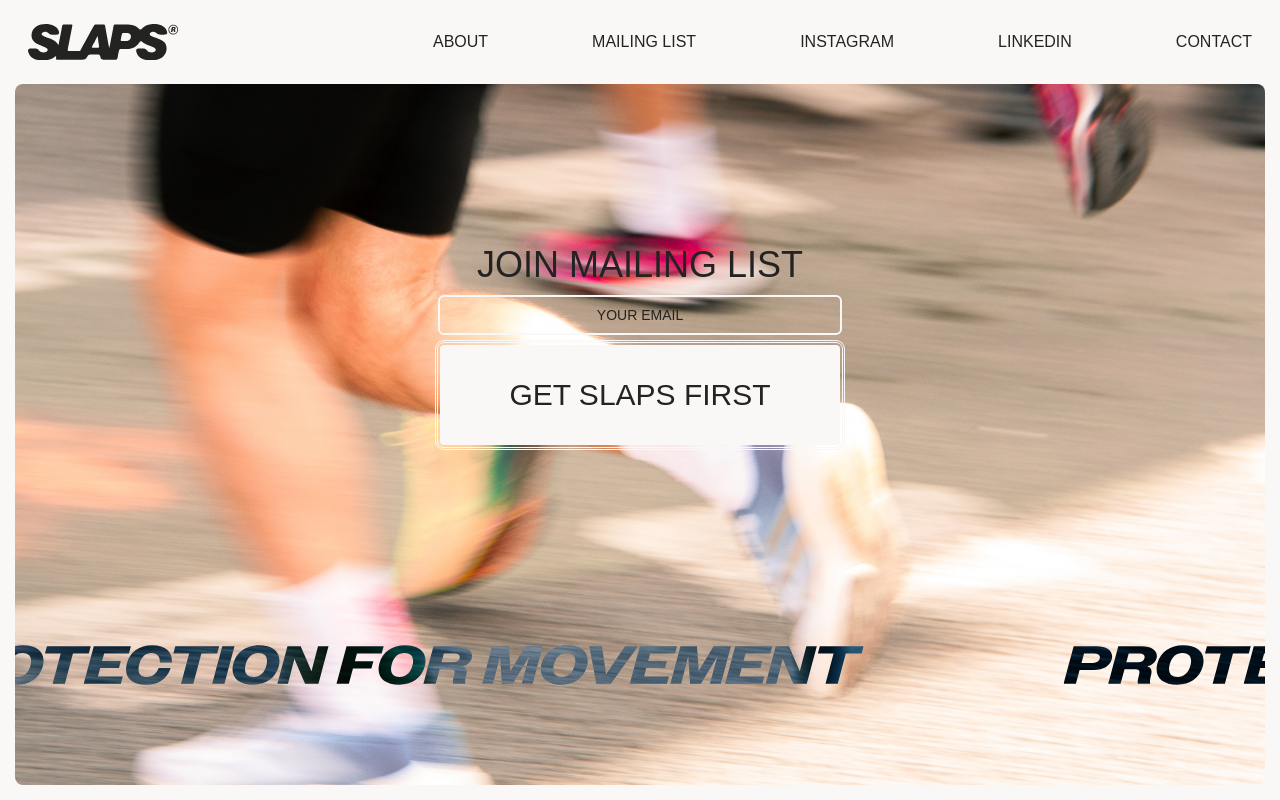
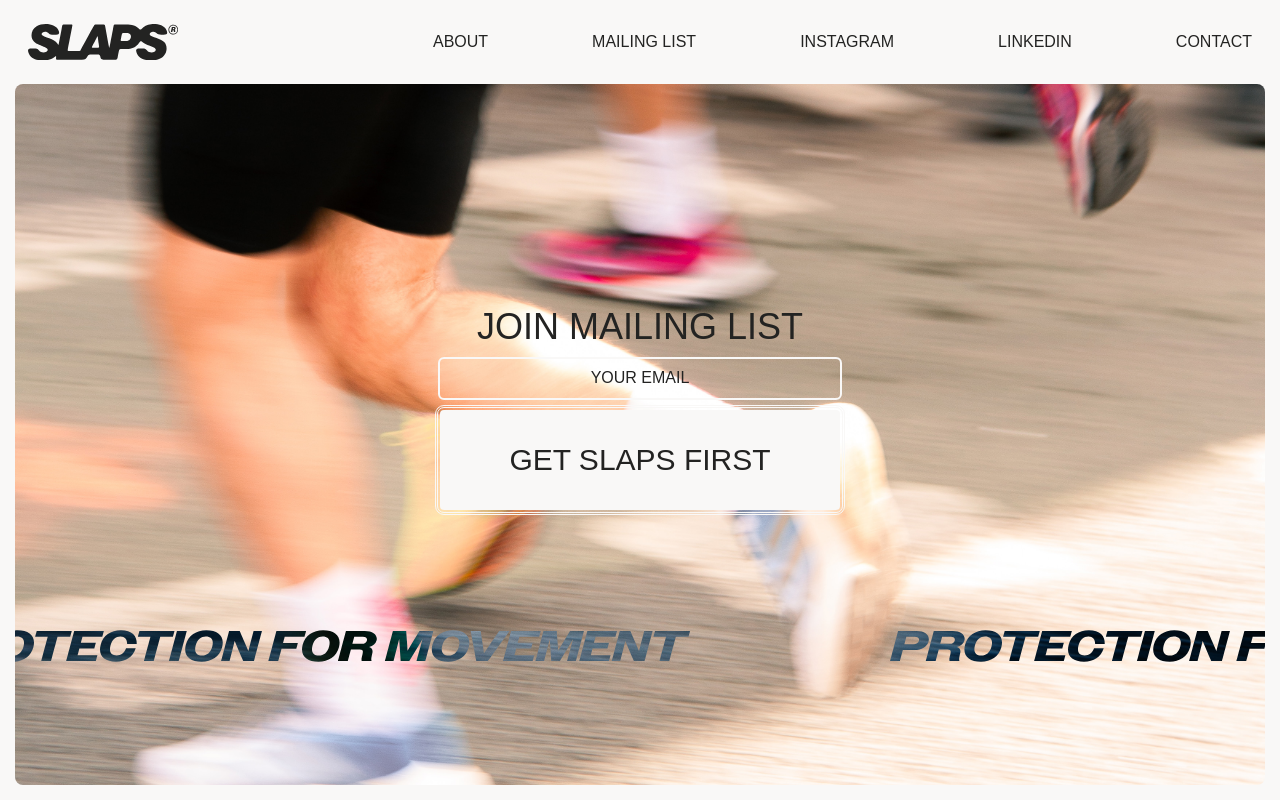
Before and after one commit to GreenEagleKing/we-slaps, a React (Vite) app: page / in a window 1280 px wide. Built offline with nearby package versions, Linux system fonts and the light colour scheme; a web font is replaced by a local one.

Commit message:
Fixed font sizes and bg position

```diff
--- a/src/App.tsx
+++ b/src/App.tsx
@@ -42,22 +42,22 @@ export default function App() {
             <img
               src={Background}
               alt="Background"
-              className="absolute inset-0 w-full h-full object-cover rounded-lg"
+              className="absolute inset-0 w-full h-full object-cover object-[30%_50%] rounded-lg"
             />
-            <section className="area-main relative flex flex-col items-center justify-center w-full h-full pt-[60px]">
+            <section className="area-main relative flex flex-col items-center justify-center w-full h-full pt-[100px] sm:pt-[80px">
               <div ref={mailingRef} className="flex flex-col items-center justify-center gap-14 sm:gap-20 max-w-xl mx-auto">
                 <MailingList />
               </div>
-              <div className="w-full overflow-hidden mt-50">
+              <div className="w-full overflow-hidden mt-30">
                 <motion.div
                   className="flex mix-blend-difference text-white w-max"
                   animate={{ x: ["0%", "-50%"] }}
                   transition={{ duration: 10, ease: "linear", repeat: Infinity, repeatType: "loop" }}
                 >
-                  <PFMHorizontal className="h-10 w-auto flex-shrink-0" style={{ marginRight: '200px' }} />
-                  <PFMHorizontal className="h-10 w-auto flex-shrink-0" style={{ marginRight: '200px' }} />
-                  <PFMHorizontal className="h-10 w-auto flex-shrink-0" style={{ marginRight: '200px' }} />
-                  <PFMHorizontal className="h-10 w-auto flex-shrink-0" style={{ marginRight: '200px' }} />
+                  <PFMHorizontal className="h-8 w-auto flex-shrink-0" style={{ marginRight: '200px' }} />
+                  <PFMHorizontal className="h-8 w-auto flex-shrink-0" style={{ marginRight: '200px' }} />
+                  <PFMHorizontal className="h-8 w-auto flex-shrink-0" style={{ marginRight: '200px' }} />
+                  <PFMHorizontal className="h-8 w-auto flex-shrink-0" style={{ marginRight: '200px' }} />
                 </motion.div>
               </div>
             </section>
--- a/src/components/MailingList.tsx
+++ b/src/components/MailingList.tsx
@@ -67,21 +67,21 @@ const MailingList: React.FC = () => {
         transition={{ type: "spring", stiffness: 300, damping: 20 }}
       >
         <div>
-          <h2 className="text-3xl sm:text-4xl text-center text-black-slaps text-slaps-heading uppercase mb-3">Join Mailing List</h2>
+          <h2 className="text-3xl md:text-3xl lg:text-4xl text-center text-black-slaps text-slaps-heading uppercase mb-3">Join Mailing List</h2>
         </div>
         <form
           onSubmit={submitEmail}
           className="flex flex-col justify-between gap-3 w-[80vw] sm:w-auto"
         >
           <input
-            className="bg-transparent text-slaps-body text-black-slaps text-[20px] w-full text-center sm:w-[400px] outline-2 outline-offwhite-slaps rounded-sm py-2 flex-grow placeholder:text-black-slaps sm:text-sm placeholder:text-center focus:outline-offwhite-slaps hover:outline-orange-slaps"
+            className="bg-transparent text-slaps-body text-black-slaps text-[14px] md:text-[16px] w-full text-center sm:w-[400px] outline-2 outline-offwhite-slaps rounded-sm py-2 flex-grow placeholder:text-black-slaps sm:text-sm placeholder:text-center focus:outline-offwhite-slaps hover:outline-orange-slaps"
             placeholder="YOUR EMAIL"
             name="email"
             type="email"
             required
           />
           <button
-            className="text-slaps-heading bg-offwhite-slaps text-black-slaps px-4 py-8 rounded-sm outline-3 outline-offset-2 outline-double outline-offwhite-slaps uppercase sm:text-3xl hover:outline-orange-slaps"
+            className="text-slaps-heading bg-offwhite-slaps text-black-slaps px-4 py-8 rounded-sm outline-3 outline-offset-2 outline-double outline-offwhite-slaps uppercase md:text-3xl text-2xl hover:outline-orange-slaps"
             type="submit"
             disabled={mailingSubmissionState === "submitting"}
           >
--- a/src/components/PortalAbout.tsx
+++ b/src/components/PortalAbout.tsx
@@ -15,7 +15,7 @@ export default function PortalAbout({ onClose }: PortalAboutProps) {
           </button>
         )}
       </div>
-      <section className="flex flex-col gap-4 text-black-slaps text-slaps-body text-justify">
+      <section className="flex flex-col gap-4 text-black-slaps text-slaps-body text-justify text-sm ">
         <p>SLAPS - PROTECTION FOR MOVEMENT is sunscreen built specifically for the new wave of sports, wellness and movement.
         </p>
         <p>We’re working on a product developed for and with the movment community.
--- a/src/components/PortalContactUs.tsx
+++ b/src/components/PortalContactUs.tsx
@@ -78,7 +78,7 @@ export default function PortalContactUs({ onClose }: PortalContactUsProps) {
             name="email"
             placeholder="EMAIL"
             required
-            className="border border-black-slaps bg-offwhite-slaps text-slaps-body text-[12px] pl-4 pr-4 py-2 w-full rounded-sm placeholder:text-black-slaps sm:text-base placeholder:text-left hover:outline-orange-slaps"
+            className="border border-black-slaps bg-offwhite-slaps text-slaps-body text-sm pl-4 pr-4 py-2 w-full rounded-sm placeholder:text-black-slaps sm:text-base placeholder:text-left hover:outline-orange-slaps"
           />
 
           <textarea
@@ -87,7 +87,7 @@ export default function PortalContactUs({ onClose }: PortalContactUsProps) {
             rows={4}
             maxLength={1000}
             required
-            className="border border-black-slaps bg-offwhite-slaps text-slaps-body rounded-sm text-[12px] pl-4 pr-4 py-2 w-full placeholder:text-black-slaps sm:text-base placeholder:text-left hover:outline-orange-slaps"
+            className="border border-black-slaps bg-offwhite-slaps text-slaps-body rounded-sm text-sm pl-4 pr-4 py-2 w-full placeholder:text-black-slaps sm:text-base placeholder:text-left hover:outline-orange-slaps"
           />
         </div>
 
--- a/src/index.css
+++ b/src/index.css
@@ -28,7 +28,6 @@
   }
   .text-slaps-body {
     font-family: "owners-wide", sans-serif;
-    font-size: 14px;
     font-weight: 500;
   }
 }
```
